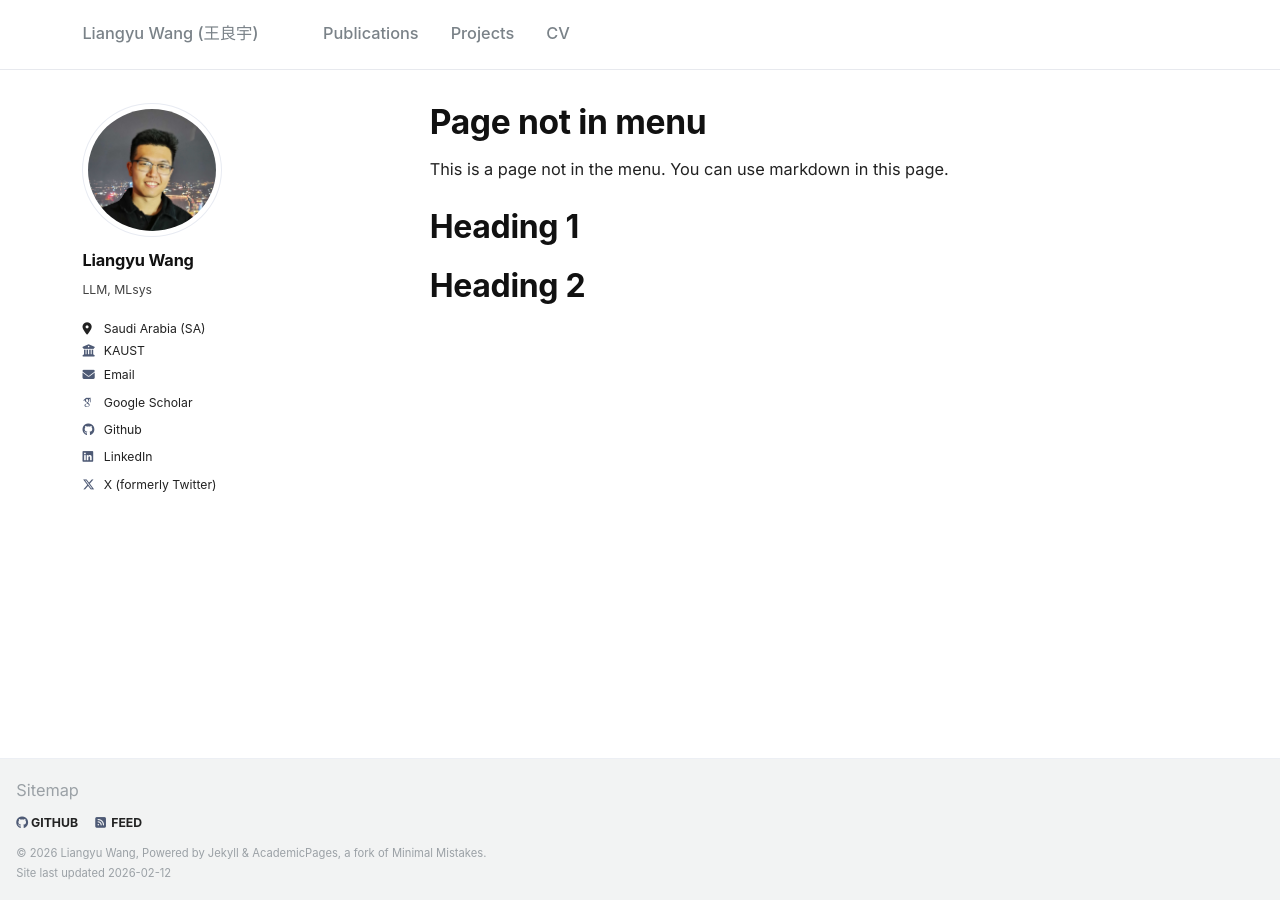
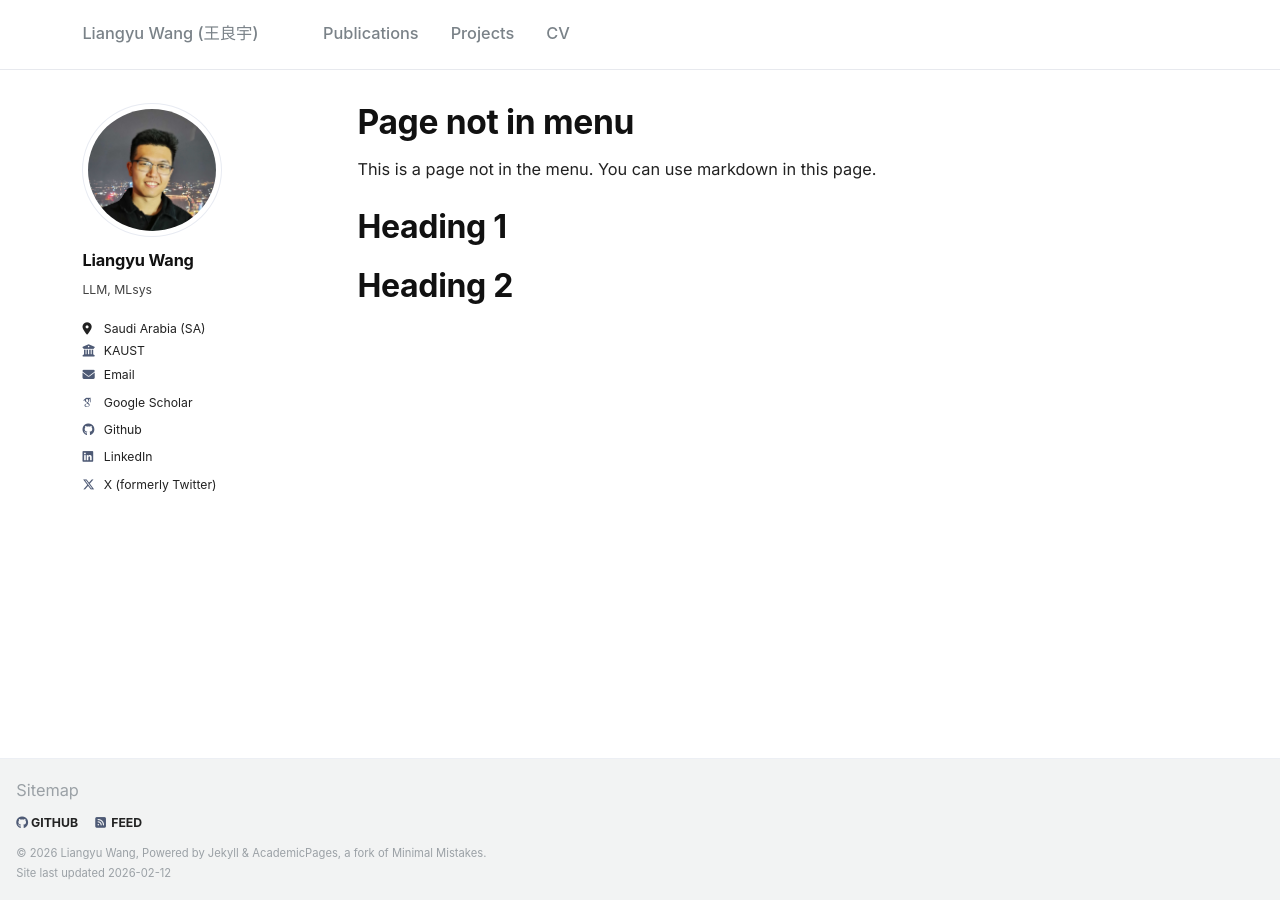
Before and after one commit to liangyuwang/liangyuwang.github.io, a Jekyll site: the page built from _pages/non-menu-page.md, in a window 1280 px wide. Built offline with Jekyll 4.4.1, drawn with Linux system fonts in a browser that asks for light colours; some web fonts are replaced.

Commit message:
update theme

```diff
--- a/assets/css/custom-theme.css
+++ b/assets/css/custom-theme.css
@@ -59,6 +59,14 @@ li {
 .page {
   width: calc(100% - 300px);
   padding-right: 0;
+}
+
+@media (min-width: 1024px) {
+  .page {
+    width: calc(100% - 275px);
+    margin-left: 0;
+    padding-left: 0;
+  }
 }
 
 .page__content p,
```
